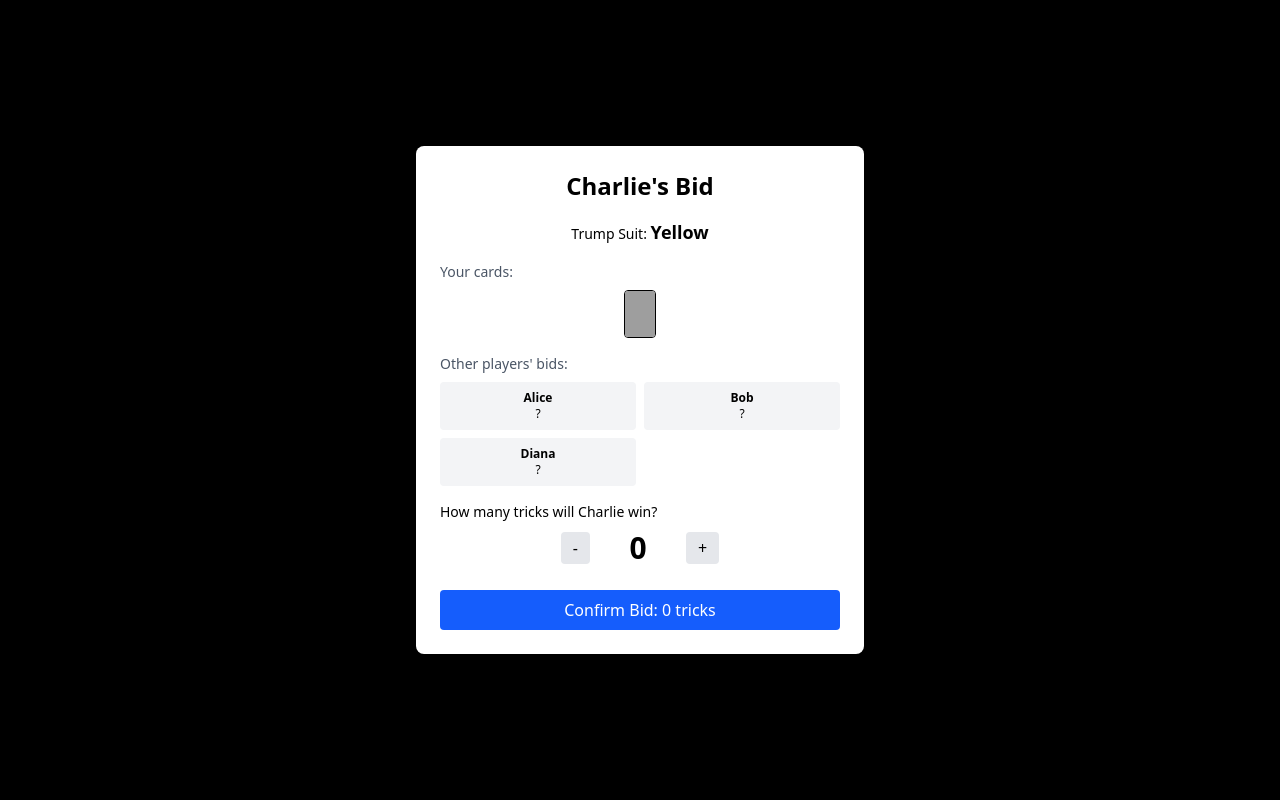
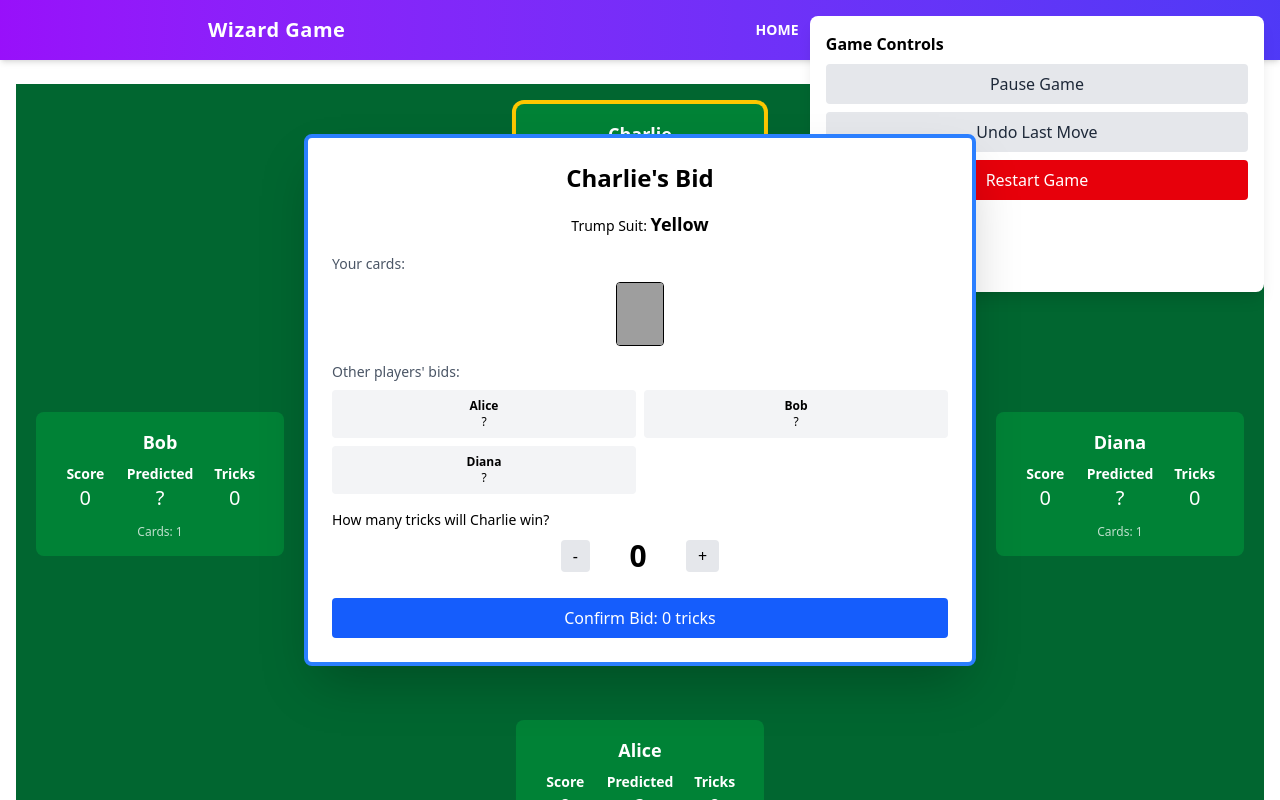
Before and after one commit to tf664/worldwidewizard, a SvelteKit app: page /game in a window 1280 px wide. Shown: the top 800 px of the page. Built offline with nearby package versions, Linux system fonts and the light colour scheme; grey boxes are pictures that could not be loaded.

Commit message:
Makes bidding and round results transparent

```diff
--- a/src/routes/cards/+layout.svelte
+++ b/src/routes/cards/+layout.svelte
@@ -1,6 +1,5 @@
 <script>
 		import '../../app.css';
-	export let data;
 </script>
 
 <div class="min-h-screen bg-indigo-50 p-8">
--- a/src/routes/game/+page.svelte
+++ b/src/routes/game/+page.svelte
@@ -1,12 +1,10 @@
 <script lang="ts">
 	import type { GameState } from './gameLogic.js';
 	import { initializeGame, startNewRound, processPrediction, playCard } from './gameLogic.js';
-	import PlayerPanel from './PlayerPanel.svelte';
-	import PlayArea from './PlayArea.svelte';
-	import ScoreBoard from './ScoreBoard.svelte';
+	import GameTable from './GameTable.svelte'; // New component
 	import BiddingInterface from './BiddingInterface.svelte';
 	import CardPlayInterface from './CardPlayInterface.svelte';
-	import ScoringInterface from './ScoringInterface.svelte'; // Add this import
+	import ScoringInterface from './ScoringInterface.svelte';
 	import GameControls from './GameControls.svelte';
 
 	let gameState: GameState = initializeGame(['Alice', 'Bob', 'Charlie', 'Diana']);
@@ -16,25 +14,22 @@
 
 	function handlePrediction(playerId: number, prediction: number) {
 		if (processPrediction(gameState, playerId, prediction)) {
-			gameState = { ...gameState }; // Trigger reactivity
+			gameState = { ...gameState };
 		}
 	}
 
 	function handleCardPlay(playerId: number, cardIndex: number) {
 		if (playCard(gameState, playerId, cardIndex)) {
-			gameState = { ...gameState }; // Trigger reactivity
+			gameState = { ...gameState };
 		}
 	}
 
 	function handleNextRound() {
 		if (gameState.phase === 'scoring') {
-			// Calculate scores for the completed round
 			gameState.players.forEach((player) => {
 				if (player.prediction === player.tricksWon) {
-					// Correct prediction: 20 points + tricks won
 					player.score += 20 + player.tricksWon;
 				} else {
-					// Wrong prediction: lose 10 points per difference
 					player.score -= Math.abs(player.prediction - player.tricksWon) * 10;
 				}
 			});
@@ -56,49 +51,17 @@
 	}
 
 	function handlePause() {
-		// TODO: Implement pause functionality
 		console.log('Game paused');
 	}
 
 	function handleUndo() {
-		// TODO: Implement undo functionality
 		console.log('Undo last move');
 	}
 </script>
 
-<!-- Game Table -->
-<div class="grid grid-cols-12 grid-rows-12 h-screen bg-green-800">
-	<!-- Top player -->
-	<div class="col-span-12 row-span-3">
-		<PlayerPanel player={gameState.players[0]} position="top" />
-	</div>
-
-	<!-- Left player -->
-	<div class="col-span-3 row-span-6">
-		<PlayerPanel player={gameState.players[1]} position="left" />
-	</div>
-
-	<!-- Center play area -->
-	<div class="col-span-6 row-span-6 flex items-center justify-center">
-		<PlayArea {gameState} />
-	</div>
-
-	<!-- Right player -->
-	<div class="col-span-3 row-span-6">
-		<PlayerPanel player={gameState.players[2]} position="right" />
-	</div>
-
-	<!-- Bottom player (if 4 players) -->
-	{#if gameState.players[3]}
-		<div class="col-span-12 row-span-3">
-			<PlayerPanel player={gameState.players[3]} position="bottom" />
-		</div>
-	{/if}
-
-	<!-- Scoreboard -->
-	<div class="col-span-12 row-span-3">
-		<ScoreBoard players={gameState.players} />
-	</div>
+<!-- Full screen game table -->
+<div class="h-screen bg-green-800 relative overflow-hidden">
+	<GameTable {gameState} />
 </div>
 
 <!-- Game Controls -->
@@ -116,7 +79,6 @@
 		<div class="bg-white rounded-lg p-6 max-w-md w-full mx-4 text-center">
 			<h2 class="text-2xl font-bold mb-4">Game Finished!</h2>
 
-			<!-- Show final scores -->
 			<div class="mb-6">
 				<h3 class="font-bold mb-2">Final Scores:</h3>
 				{#each gameState.players.sort((a, b) => b.score - a.score) as player, index}
@@ -136,7 +98,7 @@
 
 			<button
 				class="bg-blue-600 hover:bg-blue-700 text-white px-6 py-2 rounded font-bold"
-				on:click={handleRestart}
+				onclick={handleRestart}
 			>
 				Play Again
 			</button>
--- a/src/routes/game/BiddingInterface.svelte
+++ b/src/routes/game/BiddingInterface.svelte
@@ -17,7 +17,7 @@
 
 	function getCardImagePath(card: Card): string {
 		if (card.rank === 'Zoro') {
-			return `/rcs/cards-optimized/zoro_${Math.floor(Math.random() * 4) + 1}.webp`;
+			return `/rcs/cards-optimized/wizard_${Math.floor(Math.random() * 4) + 1}.webp`;
 		}
 		if (card.rank === 'Fool') {
 			return `/rcs/cards-optimized/fool_${Math.floor(Math.random() * 4) + 1}.webp`;
@@ -49,15 +49,42 @@
 		return `/rcs/cards-optimized/unknown_unknown.webp`;
 	}
 
+	// Add unique key for each card
+	function getCardKey(card: Card, index: number): string {
+		return `${card.suit}-${card.rank}-${index}`;
+	}
+
+	function getCardColor(card: Card): string {
+		if (card.rank === 'Zoro') {
+			return 'bg-gradient-to-r from-pink-400 via-purple-400 to-blue-400';
+		}
+		if (card.rank === 'Fool') {
+			return 'bg-gradient-to-r from-red-400 via-yellow-300 to-blue-500';
+		}
+
+		switch (card.suit) {
+			case 'red':
+				return 'bg-red-500';
+			case 'blue':
+				return 'bg-blue-600';
+			case 'green':
+				return 'bg-green-600';
+			case 'yellow':
+				return 'bg-yellow-500';
+			default:
+				return 'bg-gray-500';
+		}
+	}
+
 	function confirmBid() {
 		onPredictionMade(gameState.currentPlayerIndex, selectedPrediction);
-		selectedPrediction = 0; // Reset for next player
+		selectedPrediction = 0;
 	}
 </script>
 
 <!-- Modal-style bidding interface -->
-<div class="fixed inset-0 bg-black bg-opacity-50 flex items-center justify-center z-50">
-	<div class="bg-white rounded-lg p-6 max-w-md w-full mx-4">
+<div class="fixed inset-0 flex items-center justify-center z-50">
+	<div class="bg-white rounded-lg p-6 max-w-2xl w-full mx-4 shadow-2xl border-4 border-blue-500">
 		<h2 class="text-2xl font-bold mb-4 text-center">
 			{currentPlayer.name}'s Bid
 		</h2>
@@ -79,14 +106,24 @@
 		<!-- Show player's hand -->
 		<div class="mb-4">
 			<p class="text-sm text-gray-600 mb-2">Your cards:</p>
-			<div class="flex flex-wrap gap-1 justify-center">
-				{#each currentPlayer.hand as card}
-					<div class="w-8 h-12 relative">
+			<div class="flex flex-wrap gap-2 justify-center">
+				{#each currentPlayer.hand as card, index (getCardKey(card, index))}
+					<div class="w-12 h-16 relative group cursor-pointer">
+						<!-- Card Image -->
 						<CardImage
 							src={getCardImagePath(card)}
 							alt={getCardDisplay(card)}
-							className="w-full h-full object-cover rounded border"
+							className="w-full h-full object-cover rounded border transition-opacity duration-300 group-hover:opacity-0"
 						/>
+
+						<!-- Colored overlay with card value - hidden by default, visible on hover -->
+						<div
+							class="absolute inset-0 {getCardColor(
+								card
+							)} rounded flex items-center justify-center text-white font-bold text-lg opacity-0 transition-opacity duration-300 group-hover:opacity-100"
+						>
+							{getCardDisplay(card)}
+						</div>
 					</div>
 				{/each}
 			</div>
@@ -115,12 +152,12 @@
 			<div class="flex items-center justify-center gap-4">
 				<button
 					class="bg-gray-200 px-3 py-1 rounded hover:bg-gray-300"
-					on:click={() => (selectedPrediction = Math.max(0, selectedPrediction - 1))}>-</button
+					onclick={() => (selectedPrediction = Math.max(0, selectedPrediction - 1))}>-</button
 				>
 				<span class="text-3xl font-bold w-16 text-center">{selectedPrediction}</span>
 				<button
 					class="bg-gray-200 px-3 py-1 rounded hover:bg-gray-300"
-					on:click={() =>
+					onclick={() =>
 						(selectedPrediction = Math.min(gameState.currentRound, selectedPrediction + 1))}
 					>+</button
 				>
@@ -129,7 +166,7 @@
 
 		<button
 			class="bg-blue-600 text-white px-4 py-2 rounded w-full hover:bg-blue-700"
-			on:click={confirmBid}
+			onclick={confirmBid}
 		>
 			Confirm Bid: {selectedPrediction} tricks
 		</button>
--- a/src/routes/game/CardPlayInterface.svelte
+++ b/src/routes/game/CardPlayInterface.svelte
@@ -35,7 +35,7 @@
 
 	function getCardImagePath(card: Card): string {
 		if (card.rank === 'Zoro') {
-			return `/rcs/cards-optimized/zoro_${Math.floor(Math.random() * 4) + 1}.webp`;
+			return `/rcs/cards-optimized/wizard_${Math.floor(Math.random() * 4) + 1}.webp`;
 		}
 		if (card.rank === 'Fool') {
 			return `/rcs/cards-optimized/fool_${Math.floor(Math.random() * 4) + 1}.webp`;
@@ -66,10 +66,36 @@
 
 		return `/rcs/cards-optimized/unknown_unknown.webp`;
 	}
+
+	function getCardKey(card: Card, index: number): string {
+		return `${card.suit}-${card.rank}-${index}`;
+	}
+
+	function getCardColor(card: Card): string {
+		if (card.rank === 'Zoro') {
+			return 'bg-gradient-to-r from-pink-400 via-purple-400 to-blue-400';
+		}
+		if (card.rank === 'Fool') {
+			return 'bg-gradient-to-r from-red-400 via-yellow-300 to-blue-500';
+		}
+
+		switch (card.suit) {
+			case 'red':
+				return 'bg-red-500';
+			case 'blue':
+				return 'bg-blue-600';
+			case 'green':
+				return 'bg-green-600';
+			case 'yellow':
+				return 'bg-yellow-500';
+			default:
+				return 'bg-gray-500';
+		}
+	}
 </script>
 
-<div class="fixed inset-0 bg-black bg-opacity-50 flex items-center justify-center z-50">
-	<div class="bg-white rounded-lg p-6 max-w-2xl w-full mx-4">
+<div class="fixed inset-0 flex items-center justify-center z-50">
+	<div class="bg-white rounded-lg p-6 max-w-2xl w-full mx-4 shadow-2xl border-4 border-blue-500">
 		<h2 class="text-2xl font-bold mb-4 text-center">
 			{currentPlayer.name}'s Turn
 		</h2>
@@ -78,7 +104,7 @@
 		<div class="mb-6">
 			<h3 class="font-semibold mb-2">Cards played this trick:</h3>
 			<div class="flex gap-2 justify-center min-h-20 items-center bg-green-100 rounded p-4">
-				{#each gameState.currentTrick as trickCard}
+				{#each gameState.currentTrick as trickCard, trickIndex}
 					<div class="w-12 h-16 relative">
 						<CardImage
 							src={getCardImagePath(trickCard.card)}
@@ -100,25 +126,35 @@
 		<!-- Player's hand -->
 		<div class="mb-6">
 			<h3 class="font-semibold mb-2">Choose a card to play:</h3>
-			<div class="grid grid-cols-6 gap-2">
-				{#each currentPlayer.hand as card, index}
+			<div class="grid grid-cols-8 gap-2 justify-center">
+				{#each currentPlayer.hand as card, index (getCardKey(card, index))}
 					<button
-						class="relative w-16 h-24 rounded border-2 transition-all {validCards[index]
-							? 'border-green-500 hover:border-green-700 cursor-pointer'
+						class="relative w-16 h-24 rounded border-2 transition-all group {validCards[index]
+							? 'border-green-500 hover:border-green-700 cursor-pointer hover:scale-105'
 							: 'border-gray-300 opacity-50 cursor-not-allowed'}"
 						disabled={!validCards[index]}
-						on:click={() => onCardPlayed(gameState.currentPlayerIndex, index)}
+						onclick={() => onCardPlayed(gameState.currentPlayerIndex, index)}
 					>
+						<!-- Card Image -->
 						<CardImage
 							src={getCardImagePath(card)}
 							alt={getCardDisplay(card)}
-							className="w-full h-full object-cover rounded"
+							className="w-full h-full object-cover rounded transition-opacity duration-300 group-hover:opacity-0"
 						/>
+
+						<!-- Colored overlay with card value - hidden by default, visible on hover -->
 						<div
-							class="absolute inset-0 bg-black bg-opacity-50 flex items-center justify-center text-white font-bold rounded opacity-0 hover:opacity-100 transition-opacity"
+							class="absolute inset-0 {getCardColor(
+								card
+							)} rounded flex items-center justify-center text-white font-bold text-2xl opacity-0 transition-opacity duration-300 group-hover:opacity-100"
 						>
 							{getCardDisplay(card)}
 						</div>
+
+						<!-- Valid play indicator only -->
+						{#if validCards[index]}
+							<div class="absolute top-1 right-1 w-3 h-3 bg-green-500 rounded-full"></div>
+						{/if}
 					</button>
 				{/each}
 			</div>
--- /dev/null
+++ b/src/routes/game/GameTable.svelte
@@ -0,0 +1,193 @@
+<script lang="ts">
+	import CardImage from '$lib/components/CardImage.svelte';
+	import type { GameState, TrickCard } from './gameLogic.js';
+	import type { Card } from './cards.js';
+
+	export let gameState: GameState;
+
+	function getCardDisplay(card: Card): string {
+		if (card.rank === 'Zoro') return 'Z';
+		if (card.rank === 'Fool') return 'F';
+		return card.rank.toString();
+	}
+
+	function getCardImagePath(card: Card): string {
+		if (card.rank === 'Zoro') {
+			return `/rcs/cards-optimized/wizard_${Math.floor(Math.random() * 4) + 1}.webp`;
+		}
+		if (card.rank === 'Fool') {
+			return `/rcs/cards-optimized/fool_${Math.floor(Math.random() * 4) + 1}.webp`;
+		}
+
+		const suitName = card.suit?.toLowerCase() || 'unknown';
+		const rankName =
+			typeof card.rank === 'number'
+				? [
+						'',
+						'one',
+						'two',
+						'three',
+						'four',
+						'five',
+						'six',
+						'seven',
+						'eight',
+						'nine',
+						'ten',
+						'eleven',
+						'twelve',
+						'thirteen'
+					][card.rank]
+				: String(card.rank).toLowerCase();
+
+		return `/rcs/cards-optimized/${suitName}_${rankName}.webp`;
+	}
+
+	function getPlayerPosition(index: number): string {
+		const positions = ['bottom', 'left', 'top', 'right'];
+		return positions[index] || 'bottom';
+	}
+
+	function isCurrentPlayer(index: number): boolean {
+		return gameState.currentPlayerIndex === index;
+	}
+</script>
+
+<div class="relative w-full h-full flex items-center justify-center">
+	<!-- Player Areas arranged around the table -->
+	{#each gameState.players as player, index}
+		{@const position = getPlayerPosition(index)}
+		{@const isCurrent = isCurrentPlayer(index)}
+
+		<!-- Player Info Card -->
+		<div
+			class="absolute player-{position} {isCurrent
+				? 'ring-4 ring-yellow-400'
+				: ''} bg-green-700 rounded-lg p-4 text-white min-w-48"
+		>
+			<div class="text-center">
+				<h3 class="font-bold text-lg mb-2">{player.name}</h3>
+				<div class="grid grid-cols-3 gap-2 text-sm">
+					<div>
+						<div class="font-semibold">Score</div>
+						<div class="text-xl">{player.score}</div>
+					</div>
+					<div>
+						<div class="font-semibold">Predicted</div>
+						<div class="text-xl">{player.prediction >= 0 ? player.prediction : '?'}</div>
+					</div>
+					<div>
+						<div class="font-semibold">Tricks</div>
+						<div class="text-xl">{player.tricksWon}</div>
+					</div>
+				</div>
+
+				<!-- Show hand count -->
+				<div class="mt-3 text-xs opacity-75">
+					Cards: {player.hand.length}
+				</div>
+
+				<!-- Current player indicator -->
+				{#if isCurrent}
+					<div class="mt-2 bg-yellow-400 text-black px-2 py-1 rounded text-xs font-bold">
+						Current Player
+					</div>
+				{/if}
+			</div>
+		</div>
+	{/each}
+
+	<!-- Central Game Area -->
+	<div
+		class="bg-green-600 rounded-full w-80 h-80 flex flex-col items-center justify-center text-white relative"
+	>
+		<!-- Game Info -->
+		<div class="text-center mb-4">
+			<h2 class="text-2xl font-bold">Round {gameState.currentRound}</h2>
+			<p class="text-lg capitalize">{gameState.phase} Phase</p>
+			{#if gameState.trumpSuit}
+				<p class="text-sm mt-1">
+					Trump: <span class="capitalize font-semibold">{gameState.trumpSuit}</span>
+				</p>
+			{:else}
+				<p class="text-sm mt-1">No Trump</p>
+			{/if}
+		</div>
+
+		<!-- Current Trick -->
+		<div class="flex flex-col items-center">
+			<h3 class="text-sm font-semibold mb-2">Current Trick</h3>
+			<div class="flex space-x-1 min-h-16 items-center">
+				{#if gameState.currentTrick.length > 0}
+					{#each gameState.currentTrick as trickCard}
+						<div class="relative w-10 h-14 rounded border border-white overflow-hidden">
+							<CardImage
+								src={getCardImagePath(trickCard.card)}
+								alt={getCardDisplay(trickCard.card)}
+								className="w-full h-full object-cover"
+							/>
+							<!-- Player name -->
+							<div
+								class="absolute -bottom-4 left-1/2 transform -translate-x-1/2 bg-blue-600 text-white text-xs px-1 rounded whitespace-nowrap"
+							>
+								{gameState.players[trickCard.playerId].name}
+							</div>
+						</div>
+					{/each}
+				{:else}
+					<p class="text-sm opacity-75">No cards played</p>
+				{/if}
+			</div>
+		</div>
+
+		<!-- Trump Card (if exists) -->
+		{#if gameState.deck.length > 0}
+			{@const trumpCard = gameState.deck[gameState.deck.length - 1]}
+			<div class="absolute -bottom-2 -right-2">
+				<div class="relative w-12 h-16 rounded border border-white overflow-hidden">
+					<CardImage
+						src={getCardImagePath(trumpCard)}
+						alt={getCardDisplay(trumpCard)}
+						className="w-full h-full object-cover"
+					/>
+					<div
+						class="absolute -bottom-3 left-1/2 transform -translate-x-1/2 bg-yellow-600 text-black text-xs px-1 rounded font-bold"
+					>
+						Trump
+					</div>
+				</div>
+			</div>
+		{/if}
+
+		<!-- Deck Count -->
+		<div class="absolute -top-2 -left-2 bg-blue-600 text-white px-2 py-1 rounded text-xs">
+			Deck: {gameState.deck.length}
+		</div>
+	</div>
+</div>
+
+<style>
+	.player-bottom {
+		bottom: 20px;
+		left: 50%;
+		transform: translateX(-50%);
+	}
+
+	.player-top {
+		top: 20px;
+		left: 50%;
+		transform: translateX(-50%);
+	}
+
+	.player-left {
+		left: 20px;
+		top: 50%;
+		transform: translateY(-50%);
+	}
+
+	.player-right {
+		right: 20px;
+		top: 50%;
+		transform: translateY(-50%);
+	}
+</style>
--- a/src/routes/game/ScoringInterface.svelte
+++ b/src/routes/game/ScoringInterface.svelte
@@ -18,8 +18,8 @@
 	}
 </script>
 
-<div class="fixed inset-0 bg-black bg-opacity-50 flex items-center justify-center z-50">
-	<div class="bg-white rounded-lg p-6 max-w-2xl w-full mx-4">
+<div class="fixed inset-0 flex items-center justify-center z-50">
+	<div class="bg-white rounded-lg p-6 max-w-2xl w-full mx-4 shadow-2xl border-4 border-blue-500">
 		<h2 class="text-2xl font-bold mb-4 text-center">Round {gameState.currentRound} Results</h2>
 
 		<div class="grid grid-cols-2 gap-4 mb-6">
```
